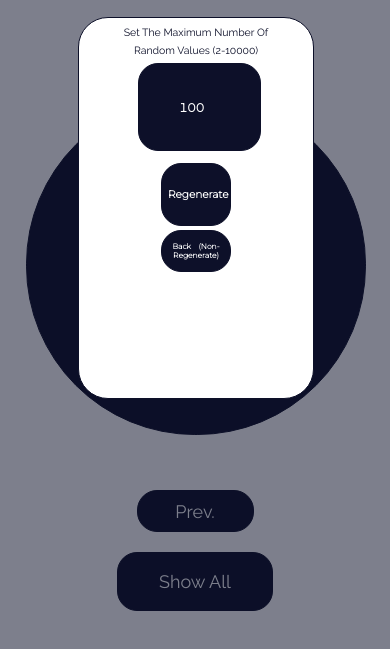
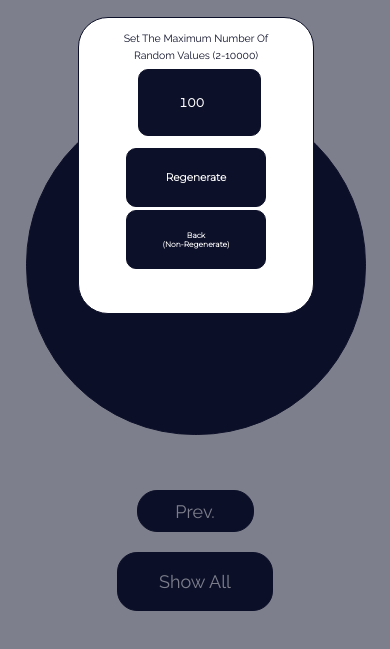
Before and after one commit to Yuji-Terada/RANDOMNUMBERGENERATOR, a plain HTML site: page index.html in a window 390 px wide. Both pictures are taken after a click on the element "Random Number Generator". Shown: the part 43-692 px from the top of the page. Drawn offline with nearby package versions, Linux system fonts and the light colour scheme.

Commit message:
Add files via upload

```diff
--- a/index.html
+++ b/index.html
@@ -28,7 +28,7 @@
             <label>Set The Maximum Number Of Random Values (2-10000)</label>
             <input id="maxnum" type="number" min="2" max="10000" value="100"/>
             <button id="close">Regenerate</button>
-            <button id="back">Back&emsp;(Non-Regenerate)</button>
+            <button id="back">Back<br>(Non-Regenerate)</button>
         </div>
 
         <button id="generate">Generate</button>
--- a/theme.css
+++ b/theme.css
@@ -63,7 +63,7 @@ h1{
     z-index: 5;
 
     width: 60%;
-    height: 45%;
+    height: 50%;
 
     margin: 5% 20%;
 
@@ -148,7 +148,7 @@ h1{
 #back{
     display: block;
     width: 30%;
-    height: 5vh;
+    height: 7.5vh;
 
     margin-left: 35%;
     margin-right: 35%;
@@ -354,11 +354,6 @@ h2{
     overflow-y: auto;
 }
 
-/*タブレット用*/
-@media screen and (max-width: 959px){
-
-}
-
 /*スマホ用*/
 @media screen and (max-width: 480px){
     html, body{
@@ -551,4 +546,108 @@ h2{
     .container{
         display: none;
     }
+
+    #maxnum{
+        display: inline-block;
+        width: 50%;
+        height: 7.5vh;
+
+        margin-left: 25%;
+        margin-right: 25%;
+        margin-top: 1.5%;
+
+        font-size: 2rem;
+        font-family: Montserrat, sans-serif;
+        font-weight: bold;
+        font-variant-numeric: tabular-nums;
+        text-align: center;
+        color: #ffffff;
+
+        border-radius: 10px;
+        border: #0d1029 1px solid;
+        background-color: #0d1029;
+    }
+
+    #maxnum:focus{
+        color: #0d1029;
+        background-color: #ffffff;
+    }
+
+    #close{
+        display: block;
+        width: 60%;
+        height: 7vh;
+
+        margin-left: 20%;
+        margin-right: 20%;
+        margin-top: 5%;
+
+        font-size: 1.75rem;
+        font-family: Montserrat;
+        font-weight: bold;
+        font-variant-numeric: tabular-nums;
+        text-align: center;
+        color: #ffffff;
+
+        border-radius: 10px;
+        border: #0d1029 1px solid;
+        background-color: #0d1029;
+    }
+
+    #back{
+        display: block;
+        width: 60%;
+        height: 7vh;
+
+        margin-left: 20%;
+        margin-right: 20%;
+        margin-top: 1.5%;
+
+        font-size: 1.25rem;
+        font-family: Montserrat;
+        font-weight: bold;
+        font-variant-numeric: tabular-nums;
+        text-align: center;
+        color: #ffffff;
+
+        border-radius: 10px;
+        border: #0d1029 1px solid;
+        background-color: #0d1029;
+    }
+
+    #setting{
+        display: none;
+        position: absolute;
+        z-index: 5;
+
+        width: 60%;
+        height: 35%;
+
+        margin: 5% 20%;
+
+        background-color: #ffffff;
+        border: #0d1029 1px solid;
+        border-radius: 30px;
+    }
+
+    #setting.panelactive{
+        display: block;
+    }
+
+    #setting label{
+        display: inline-block;
+        width: 70%;
+
+        margin-left: 15%;
+        margin-right: 15%;
+        margin-top: 5%;
+
+        font-size: 1.75rem;
+        font-family: Raleway, sans-serif;
+        font-weight: normal;
+        font-variant-numeric: tabular-nums;
+        text-align: center;
+        color: #0d1029;
+
+    }
 }
```
